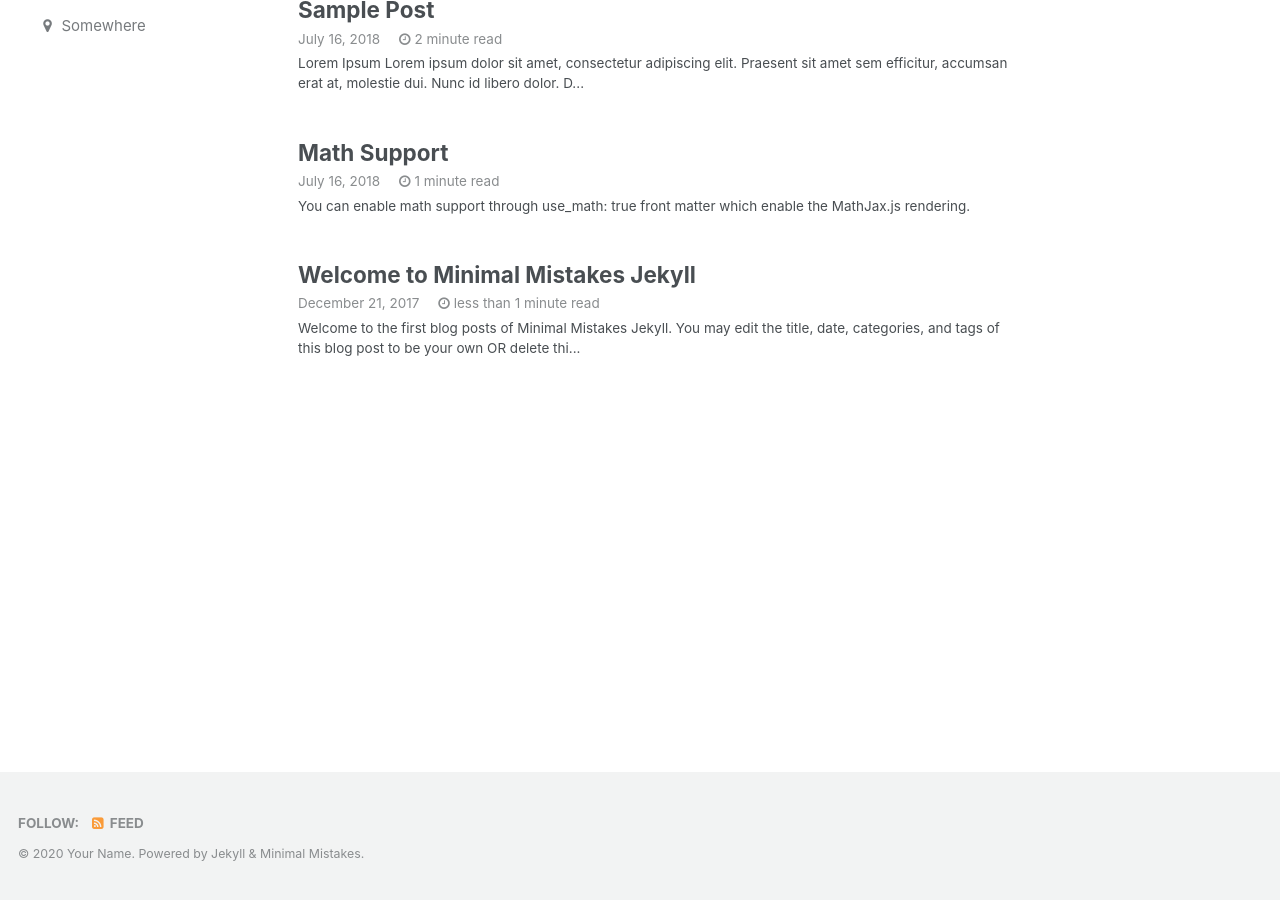
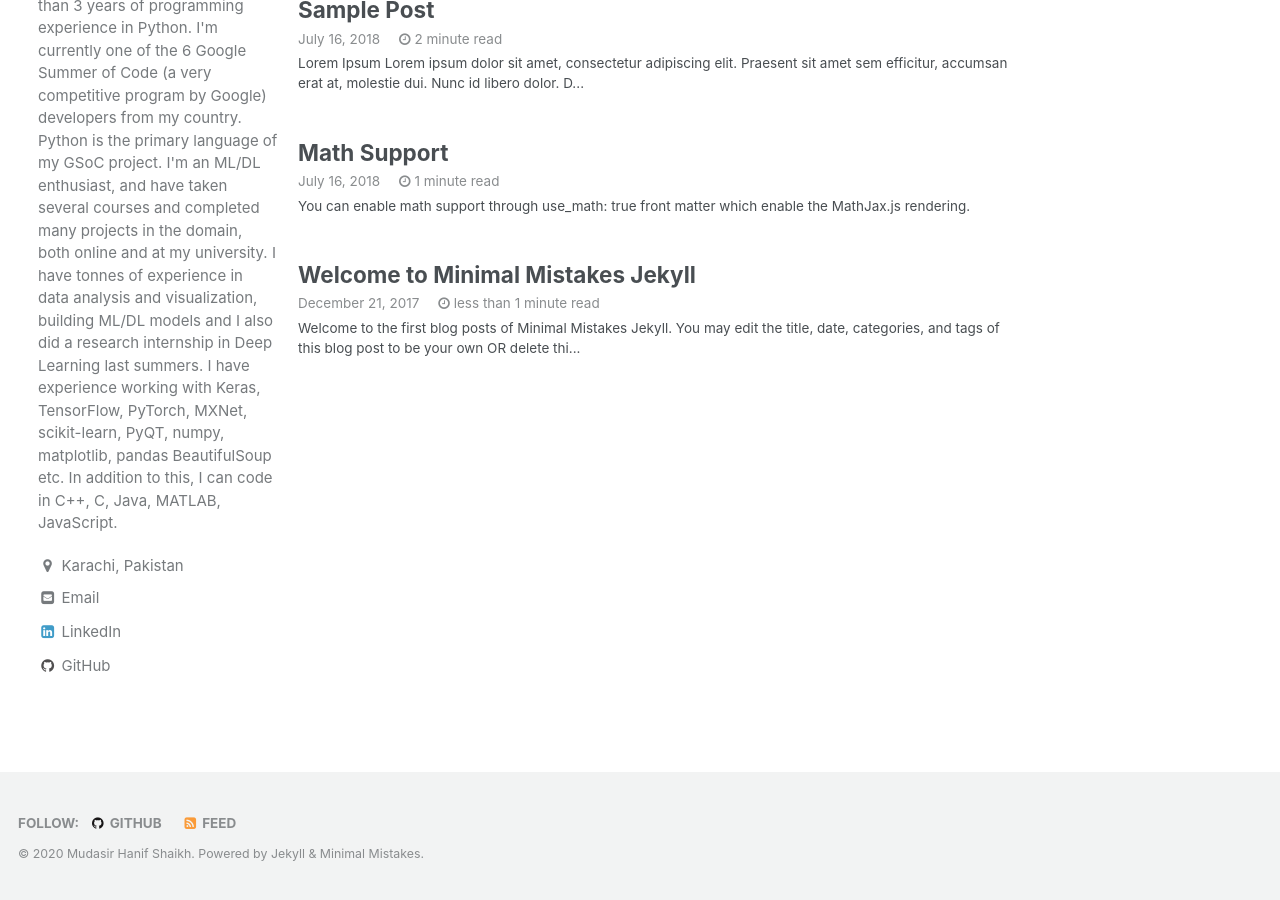
Before and after one commit to ms03831/GSoC-20, a Jekyll site: the page built from index.html, in a window 1280 px wide and 900 px high, scrolled down 190 px. Built offline with Jekyll 4.4.1, drawn with Linux system fonts in a browser that asks for light colours; the list of posts is cut into pages by our own code; some of the changed text lies outside the part shown.

Commit message:
updated info

```diff
--- a/_config.yml
+++ b/_config.yml
@@ -9,10 +9,10 @@ minimal_mistakes_skin    : "default" # "air", "aqua", "contrast", "dark", "dirt"
 
 # Site Settings
 locale                   : "en"
-title                    : "Site Title"
+title                    : "GeneTech - GSoC'20"
 title_separator          : "-"
-name                     : "Your Name"
-description              : "An amazing website."
+name                     : "Mudasir Hanif Shaikh"
+description              : "My blog for updates on the GeneTech project as part of Google Summer of Code, 2020."
 url                      : # the base hostname & protocol for your site e.g. "https://mmistakes.github.io"
 baseurl                  : # the subpath of your site, e.g. "/blog"
 repository               : # GitHub username/repo-name e.g. "mmistakes/minimal-mistakes"
@@ -83,11 +83,11 @@ analytics:
 
 # Site Author
 author:
-  name             : "Your Name"
+  name             : "Mudasir Hanif Shaikh"
   avatar           : # path of avatar image, e.g. "/assets/images/bio-photo.jpg"
-  bio              : "I am an amazing person."
-  location         : "Somewhere"
-  email            :
+  bio              : "Computer Scientist having more than 3 years of programming experience in Python. I'm currently one of the 6 Google Summer of Code (a very competitive program by Google) developers from my country. Python is the primary language of my GSoC project. I'm an ML/DL enthusiast, and have taken several courses and completed many projects in the domain, both online and at my university. I have tonnes of experience in data analysis and visualization, building ML/DL models and I also did a research internship in Deep Learning last summers.  I have experience working with Keras, TensorFlow, PyTorch, MXNet, scikit-learn, PyQT, numpy, matplotlib, pandas BeautifulSoup etc. In addition to this, I can code in C++, C, Java, MATLAB, JavaScript. "
+  location         : "Karachi, Pakistan"
+  email            : "shaikhmudi3@gmail.com"
   uri              :
   home             : # null (default), "absolute or relative url to link to author home"
   bitbucket        :
@@ -96,13 +96,13 @@ author:
   flickr           :
   facebook         :
   foursquare       :
-  github           : # github username, "my_github_username"
+  github           : "ms03831"# github username, "my_github_username"
   gitlab           :
   google_plus      :
   keybase          :
   instagram        :
   lastfm           :
-  linkedin         : # "john-doe-12345678" (the last part of your profile url, e.g. https://www.linkedin.com/in/john-doe-12345678)
+  linkedin         : "mudasirhanif" # "john-doe-12345678" (the last part of your profile url, e.g. https://www.linkedin.com/in/john-doe-12345678)
   pinterest        :
   soundcloud       :
   stackoverflow    : # "123456/username" (the last part of your profile url, e.g. https://stackoverflow.com/users/123456/username)
```
Also changed, not shown: assets/images/mudasir.jpeg (added).
